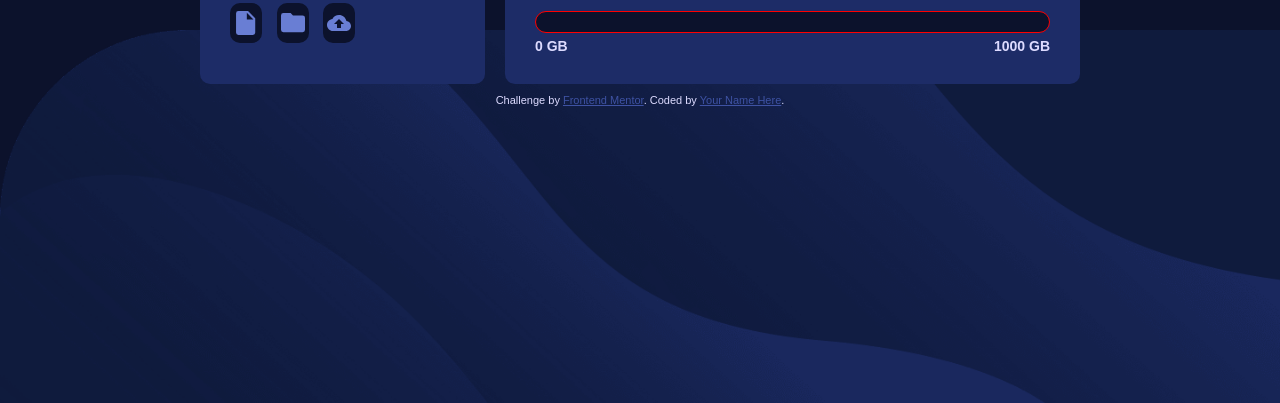
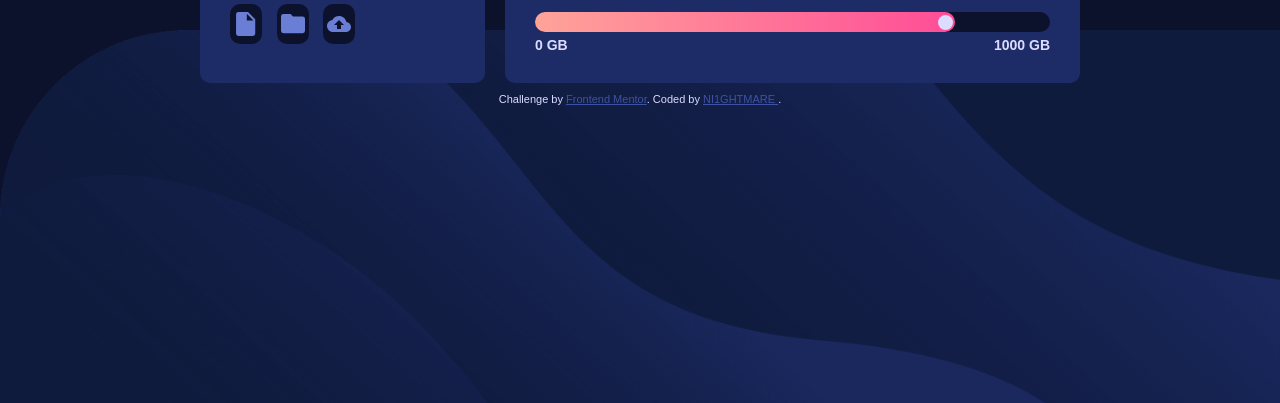
Before and after one commit to Niightmare/Fylo-data-storage, a plain HTML site: page index.html in a window 1280 px wide. Shown: the part 397-800 px from the top of the page. Drawn offline with Linux system fonts and the light colour scheme.

Commit message:
desktop design finished

```diff
--- a/index.html
+++ b/index.html
@@ -38,7 +38,12 @@
               You’ve used <span>815 GB</span> of your storage
             </div>
 
-            <div class="storage-bar"></div>
+            <div class="storage-bar">
+              <div class="storage-used">
+                <div class="indicator"></div>
+              </div>
+            </div>
+
             <div class="data-limits">
               <span class="min-storage">0 GB</span>
               <span class="max-storage">1000 GB</span>
@@ -50,7 +55,7 @@
           Challenge by
           <a href="https://www.frontendmentor.io?ref=challenge" target="_blank"
             >Frontend Mentor</a
-          >. Coded by <a href="#">Your Name Here</a>.
+          >. Coded by <a href="#">NI1GHTMARE  </a>.
         </div>
       </div>
     </div>
--- a/style.css
+++ b/style.css
@@ -78,6 +78,11 @@ body {
   /* border: 1px solid lawngreen; */
 }
 
+.icons:hover{
+  cursor: pointer;
+
+}
+
 .content {
   display: flex;
   flex-direction: column;
@@ -106,7 +111,27 @@ body {
   height: 20px;
   background-color: var(--Very-Dark-Blue);
   border-radius: 20px;
-  border: 1px solid red;
+  /* border: 1px solid red; */
+}
+
+.storage-used{
+  display: flex;
+  justify-content: flex-end;
+  align-items: center;
+  border-radius: inherit;
+  height: inherit;
+  background: linear-gradient(90deg, hsl(6, 100%, 80%), hsl(335, 100%, 65%));
+  width: calc((815/1000)*100%);
+  /* border: 2px solid red; */
+}
+
+.indicator{
+  height: 15px;
+  width: 15px;
+  border-radius: 20px;
+  background-color: var(--Pale-Blue);
+  margin: 2px;
+  /* border: 2px solid green; */
 }
 
 .data-limits {
```
